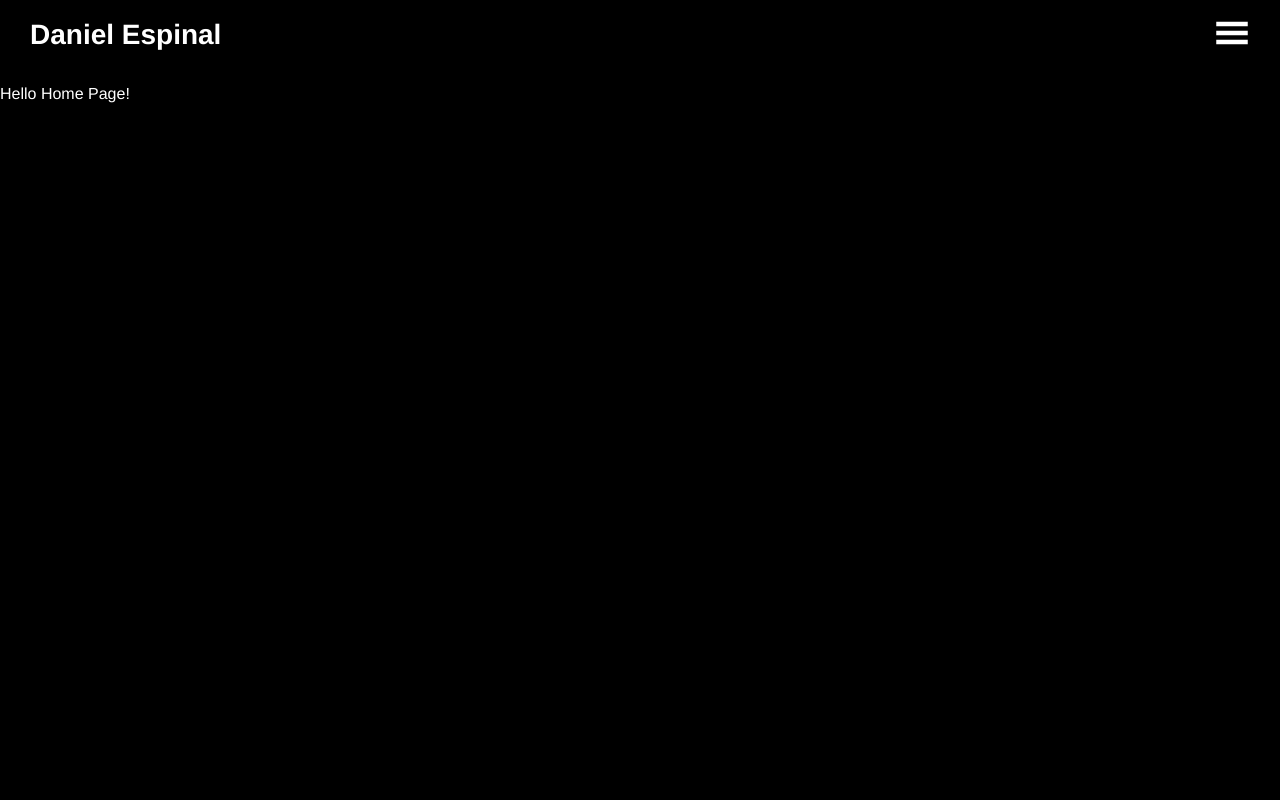
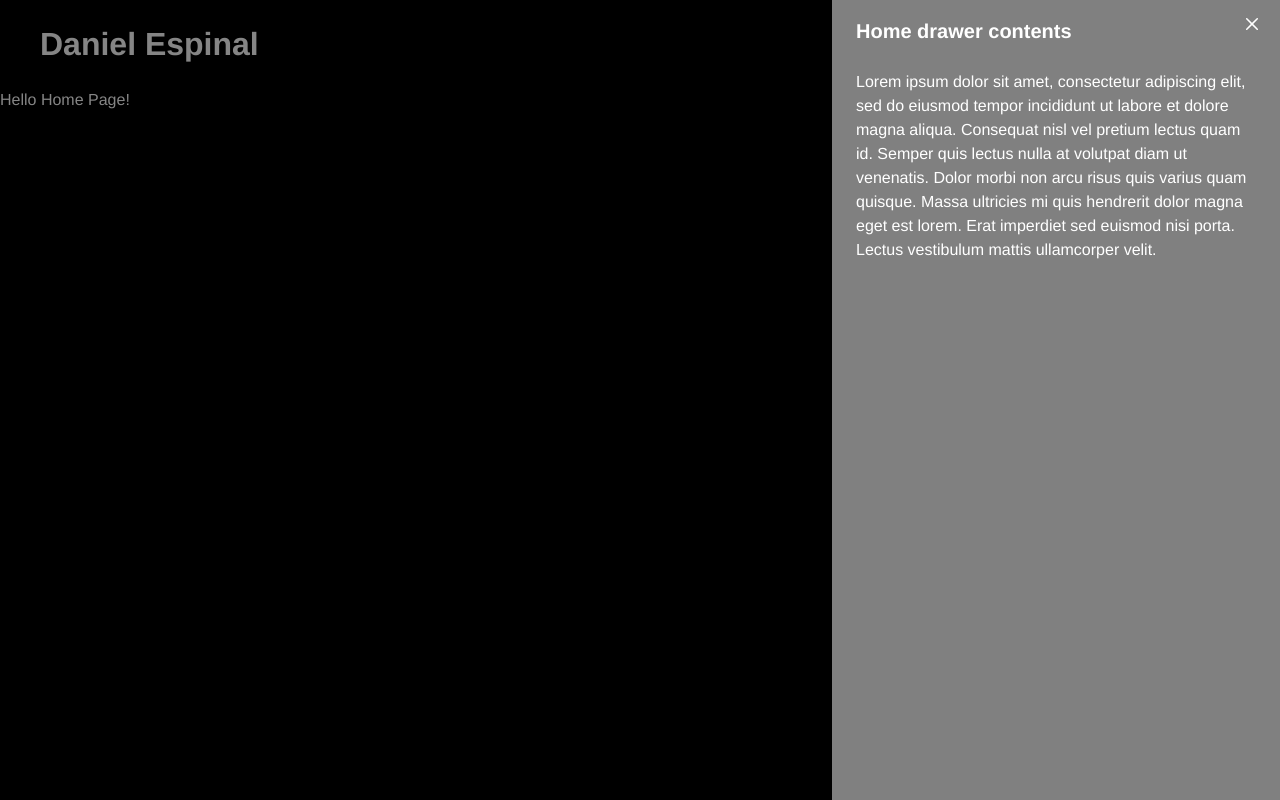
Before and after one commit to DanCanCode/dancancode-portfolio-website, a React (Create React App) app: page / in a window 1280 px wide. Both pictures are taken after a click on the button 1232 px from the left and 34 px from the top of the page. Built offline with nearby package versions, Linux system fonts and the light colour scheme.

Commit message:
ChakraProvider Added

```diff
--- a/src/components/Navbar.js
+++ b/src/components/Navbar.js
@@ -14,43 +14,56 @@ import {
   DrawerCloseButton,
   useDisclosure,
   Icon,
+  Button,
 } from "@chakra-ui/react";
-import { GiHamburgerMenu } from "react-icons/gi";
+import { FiMenu } from "react-icons/fi";
 
 const Navbar = () => {
   const { isOpen, onOpen, onClose } = useDisclosure();
 
   return (
     <Flex
+      paddingY={5}
+      paddingX={10}
       as="nav"
-      paddingY={15}
-      paddingX={30}
-      backgroundColor="rgba(0, 0, 0, 0.1)"
-      flexDirection="row"
+      alignItems="center"
       justifyContent="space-between"
-      alignItems="center"
+      backgroundColor="rgba(0, 0, 0, 0.2)"
     >
-      <Text margin={0} fontWeight="bold" fontSize={28}>
+      <Text fontSize={32} fontWeight="bold">
         Daniel Espinal
       </Text>
-      <Box
-        as="button"
-        borderWidth={0}
-        backgroundColor="rgba(255, 255, 255, 0)"
-        color="#ffffff"
-        padding={0}
-        _hover={{
-          color: "#808080",
+
+      <Button
+        onClick={onOpen}
+        colorScheme="blackAlpha"
+        variant="ghost"
+        minH={12}
+        _active={{
+          transform: "scale(0.9)",
         }}
       >
-        <Icon
-          as={GiHamburgerMenu}
-          boxSize={36}
-          _active={{
-            transform: "scale(0.9)",
-          }}
-        />
-      </Box>
+        <Icon as={FiMenu} color="#ffffff" boxSize={10} />
+      </Button>
+
+      <Drawer onClose={onClose} placement="right" isOpen={isOpen} size="sm">
+        <DrawerOverlay />
+        <DrawerContent backgroundColor="#808080">
+          <DrawerCloseButton />
+          <DrawerHeader>{`Home drawer contents`}</DrawerHeader>
+          <DrawerBody>
+            <p>
+              Lorem ipsum dolor sit amet, consectetur adipiscing elit, sed do
+              eiusmod tempor incididunt ut labore et dolore magna aliqua.
+              Consequat nisl vel pretium lectus quam id. Semper quis lectus
+              nulla at volutpat diam ut venenatis. Dolor morbi non arcu risus
+              quis varius quam quisque. Massa ultricies mi quis hendrerit dolor
+              magna eget est lorem. Erat imperdiet sed euismod nisi porta.
+              Lectus vestibulum mattis ullamcorper velit.
+            </p>
+          </DrawerBody>
+        </DrawerContent>
+      </Drawer>
     </Flex>
   );
 };
--- a/src/index.js
+++ b/src/index.js
@@ -1,9 +1,14 @@
 import React from "react";
 import ReactDom from "react-dom/client";
 import App from "./App";
+import { ChakraProvider } from "@chakra-ui/react";
 import reportWebVitals from "./reportWebVitals";
 
 const app = ReactDom.createRoot(document.getElementById("app"));
-app.render(<App />);
+app.render(
+  <ChakraProvider>
+    <App />
+  </ChakraProvider>
+);
 
 reportWebVitals();
```
